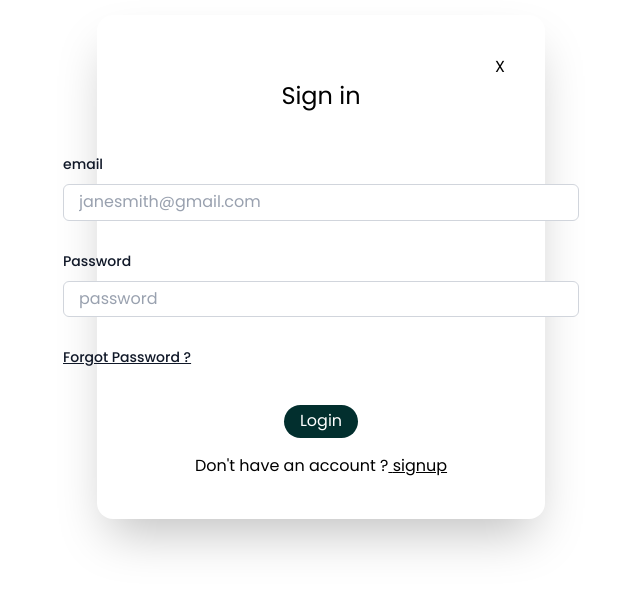
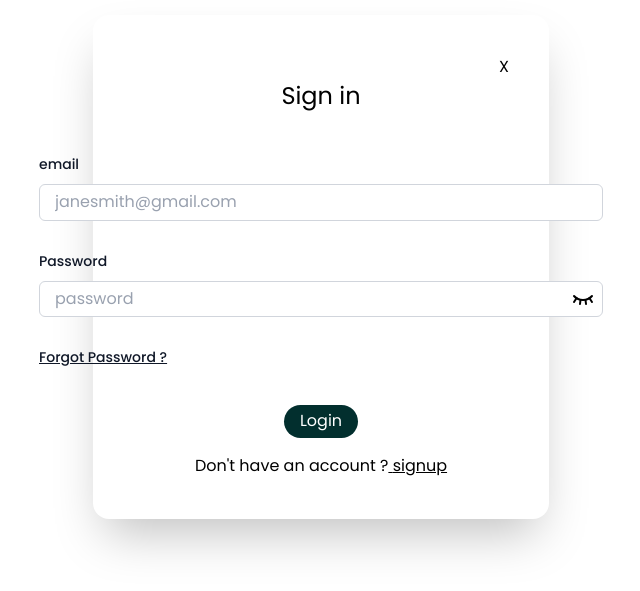
Before and after one commit to kameshravada/getyourcontacts, a React (Vite) app: page /signin in a window 1280 px wide. Shown: the part 133-724 px from the top of the page, without its empty margins (319-959 px from the left). Built offline with nearby package versions, Linux system fonts and the light colour scheme.

Commit message:
Password status icons changes

```diff
--- a/src/assets/Pages/SigninPage.jsx
+++ b/src/assets/Pages/SigninPage.jsx
@@ -3,12 +3,14 @@ import { Link, useNavigate } from "react-router-dom";
 import { AppContext } from "../../Context/AppContext";
 import axios from "axios";
 import { toast, ToastContainer } from "react-toastify";
+import {IconEye, IconEyeClosed, IconEyeOff} from "@tabler/icons-react";
 
 const SigninPage = () => {
   const [email, setEmail] = useState("");
   const [password, setPassword] = useState("");
   const [loading, setLoading] = useState(false);
   const navigate = useNavigate();
+  const [passwordVisible, setPasswordVisible] = useState(false);
 
   const { backendURL, setIsLoggedIn, setContacts } = useContext(AppContext);
 
@@ -104,7 +106,7 @@ const SigninPage = () => {
               <div className="mt-2">
                 <div className="flex items-center rounded-md bg-white pl-3 outline-1 -outline-offset-1 outline-gray-300 focus-within:outline-2 focus-within:-outline-offset-2 focus-within:outline-teal-800">
                   <input
-                    type="text"
+                    type={passwordVisible ? "text" : "password"}
                     name="password"
                     id="password"
                     className="block min-w-0 grow py-1.5 pr-3 pl-1 text-base text-gray-900 placeholder:text-gray-400 focus:outline-none sm:text-sm/6"
@@ -112,6 +114,9 @@ const SigninPage = () => {
                     onChange={(e) => setPassword(e.target.value)}
                     required
                   />
+                  <div className="pr-2 cursor-pointer" onClick={() => setPasswordVisible(!passwordVisible)}>
+                    { passwordVisible ? <IconEye/> : <IconEyeClosed /> }
+                  </div>
                 </div>
               </div>
             </div>
```
